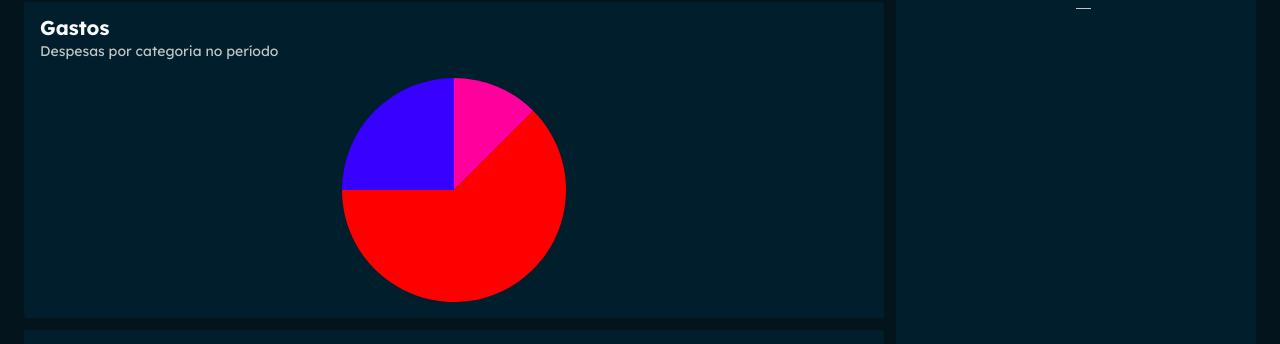
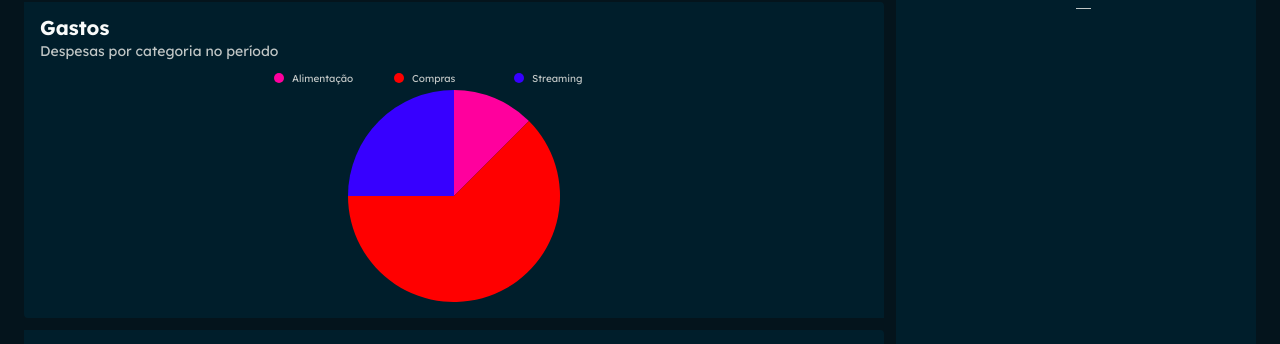
Before and after one commit to Hernandessn/devbills-interface, a React (Vite) app: page / in a window 1280 px wide. Shown: the part 262-606 px from the top of the page. Built offline with nearby package versions, Linux system fonts and the light colour scheme.

Commit message:
style: update CategoriesPieChart component styles

```diff
--- a/src/components/categories-pie-chart/index.tsx
+++ b/src/components/categories-pie-chart/index.tsx
@@ -1,6 +1,7 @@
 import { ResponsivePie } from "@nivo/pie"
 import { useMemo } from "react";
 import { theme } from "../../styles/theme";
+import { formatCurrency } from "../../utils/format-currency";
 
 
 const apiData = [
@@ -53,7 +54,8 @@
         enableArcLabels={false}
         enableArcLinkLabels={false}
         colors={({data})=> data.color}
-        margin={{ top: 8}}
+        margin={{ top: 20}}
+        valueFormat={formatCurrency}
         theme={{text: {
             fontFamily: 'Lexend',
             fontSize: 10,
@@ -75,7 +77,7 @@
         direction: 'row',
         justify: false,
         translateX: 0,
-        translateY: -28,
+        translateY: -20,
         itemWidth: 120,
         itemHeight: 16,
         itemTextColor: theme.colors.neutral,
```
